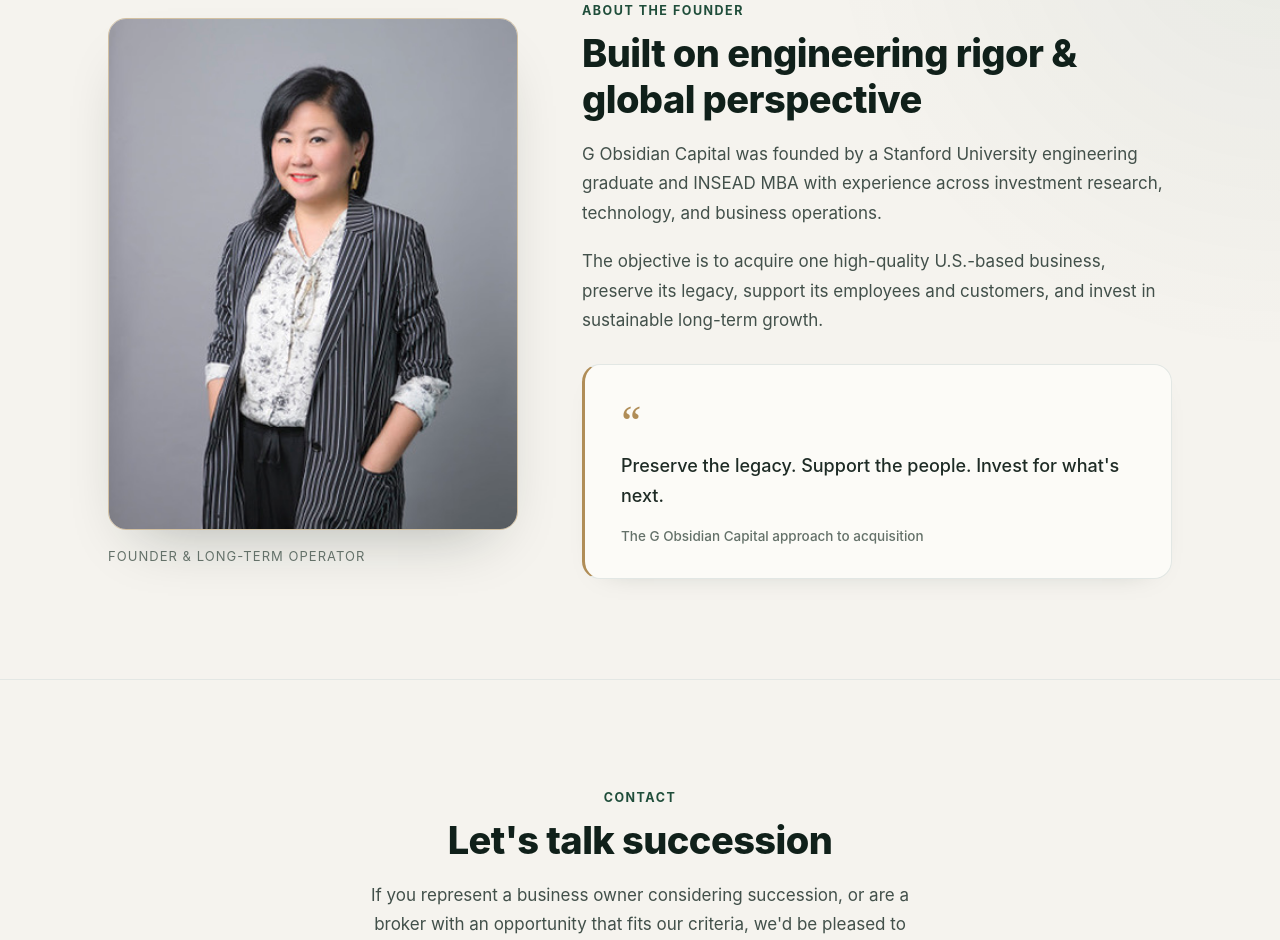
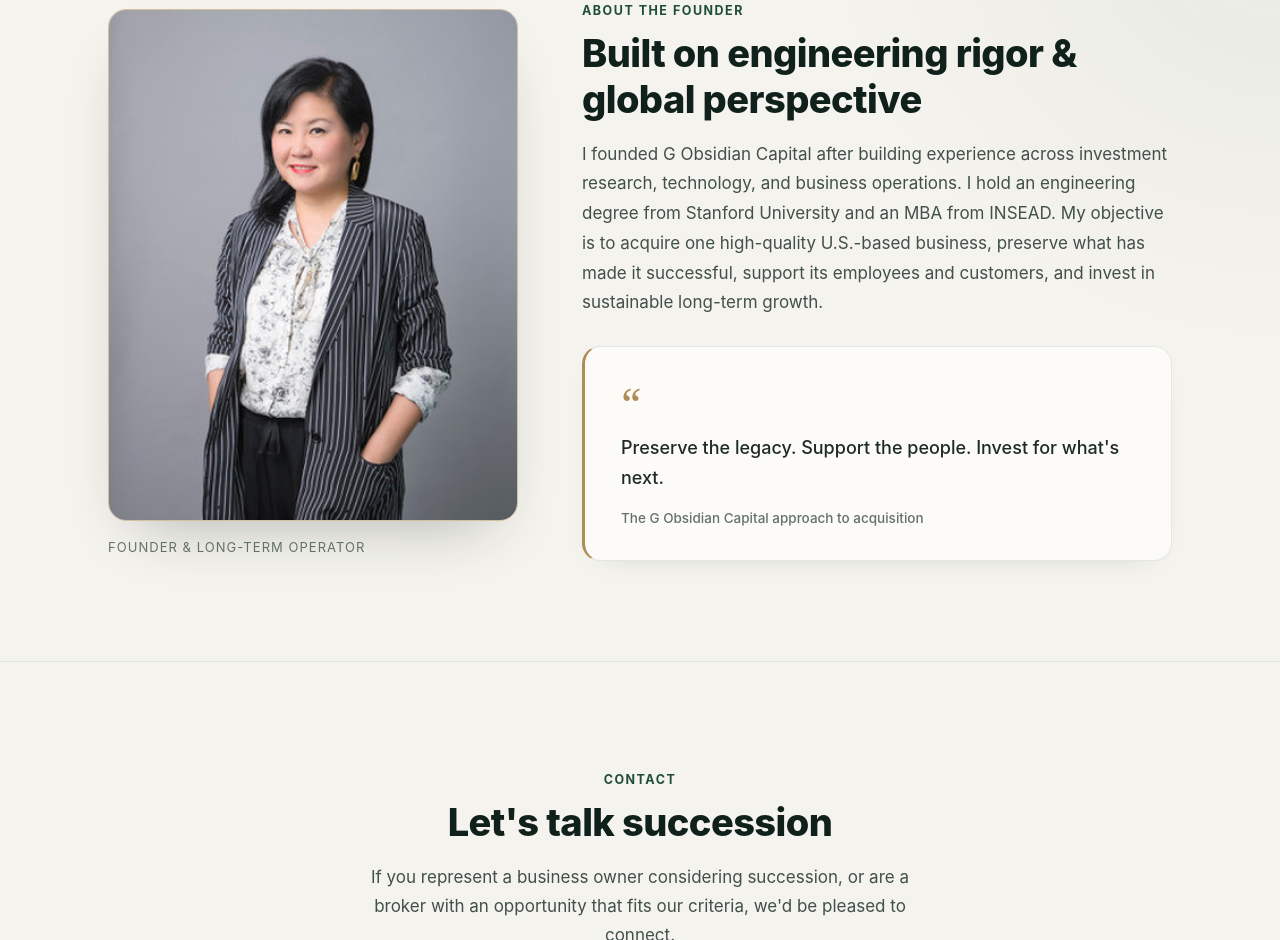
Before and after one commit to feifei15/Green-Obsidian-Capital, a plain HTML site: page index.html in a window 1280 px wide. Shown: the part 1619-2559 px from the top of the page. Drawn offline with Linux system fonts and the light colour scheme.

Commit message:
Update index.html

```diff
--- a/index.html
+++ b/index.html
@@ -945,17 +945,9 @@
       </h2>
 
       <p>
-        G Obsidian Capital was founded by a Stanford University
-        engineering graduate and INSEAD MBA with experience
-        across investment research, technology, and business
-        operations.
-      </p>
+  I founded G Obsidian Capital after building experience across investment research, technology, and business operations. I hold an engineering degree from Stanford University and an MBA from INSEAD.
+My objective is to acquire one high-quality U.S.-based business, preserve what has made it successful, support its employees and customers, and invest in sustainable long-term growth.
 
-      <p>
-        The objective is to acquire one high-quality
-        U.S.-based business, preserve its legacy, support its
-        employees and customers, and invest in sustainable
-        long-term growth.
       </p>
 
       <div class="about-card">
```
